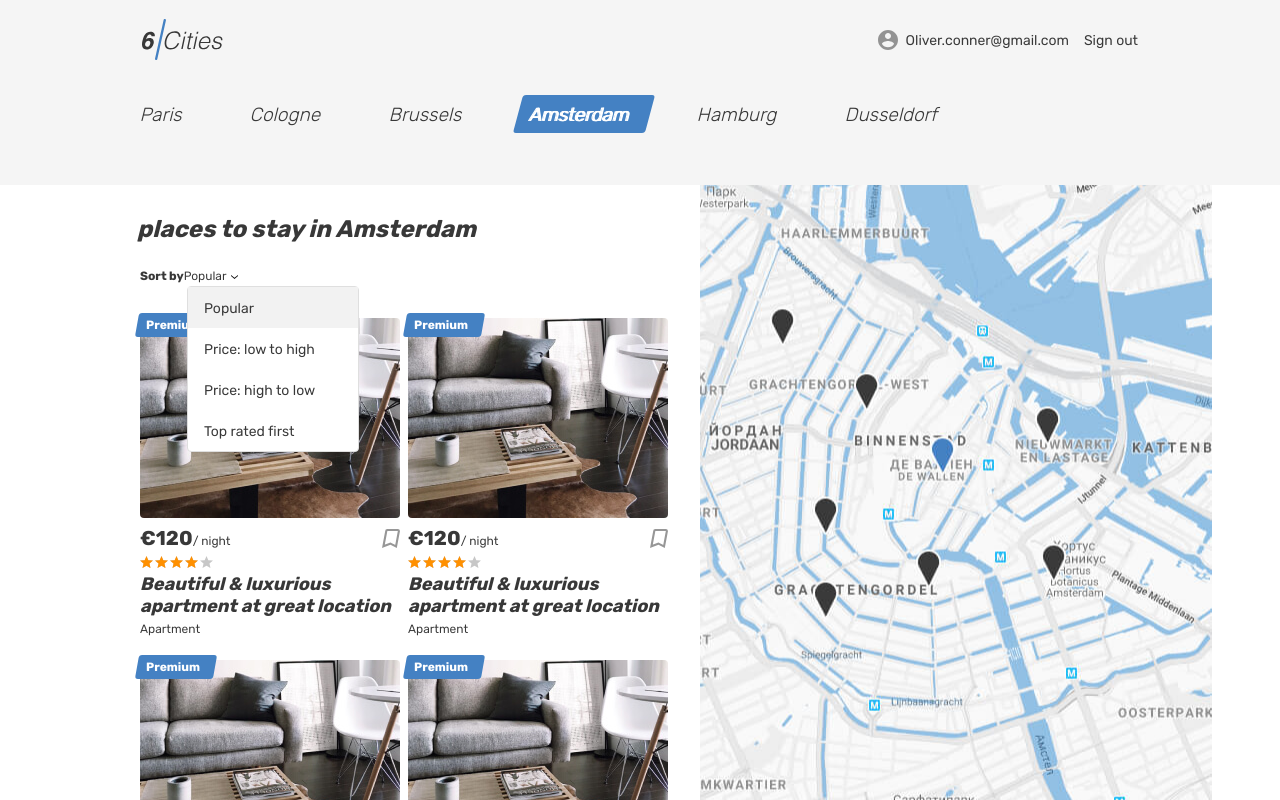
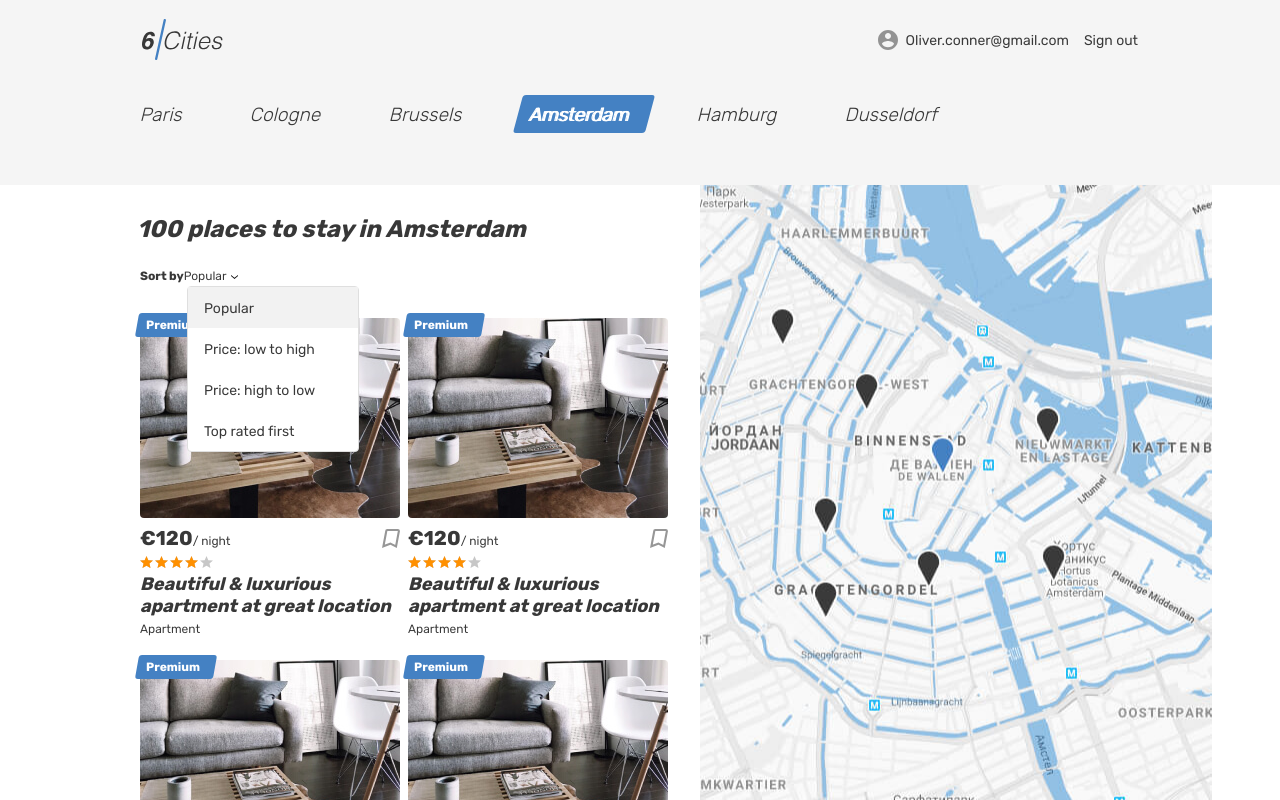
Before and after one commit to Kiriuha-lucky/838151-six-cities-9, a React (Create React App) app in the folder project/: page / in a window 1280 px wide. Built offline with nearby package versions, Linux system fonts and the light colour scheme.

Commit message:
default export to named export

```diff
--- a/project/src/components/app/app.tsx
+++ b/project/src/components/app/app.tsx
@@ -1,13 +1,11 @@
-import Main from '../main/main';
+import {Main} from '../main/main';
 
 interface AppProps {
   offersCount: number
 }
 
-function App({offersCount}: AppProps): JSX.Element {
+export function App({offersCount}: AppProps): JSX.Element {
   return (
-    <Main offerCount = {offersCount}/>
+    <Main offersCount = {offersCount}/>
   );
 }
-
-export default App;
--- a/project/src/components/favorites/favorites.tsx
+++ b/project/src/components/favorites/favorites.tsx
@@ -1,4 +1,4 @@
-function Favorites(): JSX.Element {
+export function Favorites(): JSX.Element {
   return (
     <div className="page">
       <header className="header">
@@ -166,5 +166,3 @@ function Favorites(): JSX.Element {
     </div>
   );
 }
-
-export default Favorites;
--- a/project/src/components/room-card/room-card.tsx
+++ b/project/src/components/room-card/room-card.tsx
@@ -1,4 +1,4 @@
-function RoomCard(): JSX.Element {
+export function RoomCard(): JSX.Element {
   return (
     <article className="cities__place-card place-card">
       <div className="place-card__mark">
@@ -36,5 +36,3 @@ function RoomCard(): JSX.Element {
     </article>
   );
 }
-
-export default RoomCard;
--- a/project/src/components/room/room.tsx
+++ b/project/src/components/room/room.tsx
@@ -1,4 +1,4 @@
-function Room(): JSX.Element {
+export function Room(): JSX.Element {
   return (
     <div className="page">
       <header className="header">
@@ -465,5 +465,3 @@ function Room(): JSX.Element {
     </div>
   );
 }
-
-export default Room;
--- a/project/src/components/sign-in/sign-in.tsx
+++ b/project/src/components/sign-in/sign-in.tsx
@@ -1,4 +1,4 @@
-function SignIn(): JSX.Element {
+export function SignIn(): JSX.Element {
   return (
     <div className="page page--gray page--login">
       <header className="header">
@@ -41,5 +41,3 @@ function SignIn(): JSX.Element {
     </div>
   );
 }
-
-export default SignIn;
--- a/project/src/index.tsx
+++ b/project/src/index.tsx
@@ -1,6 +1,6 @@
 import React from 'react';
 import ReactDOM from 'react-dom';
-import App from './components/app/app';
+import {App} from './components/app/app';
 
 const OFFERS_COUNT = 100;
 
```
Also changed, not shown: project/src/components/main/main.tsx (+4 -6 lines).
